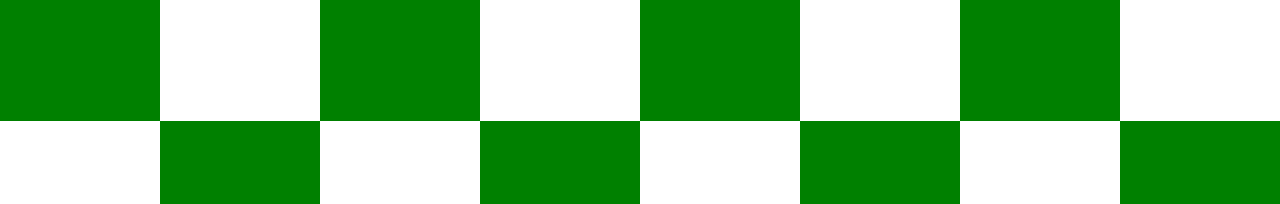
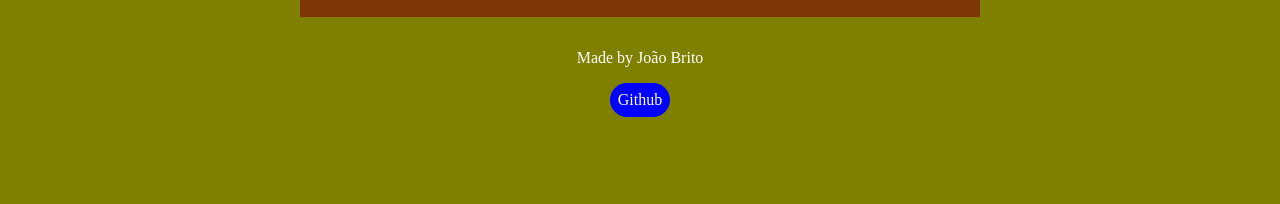
Before and after one commit to brito-joao/chess, a plain HTML site: page index.html in a window 1280 px wide. Shown: the part 748-952 px from the top of the page. After the commit the page ends 865 px from the top, so only its background shows below. Drawn offline with Linux system fonts and the light colour scheme.

Commit message:
Add basic style to game

```diff
--- a/index.html
+++ b/index.html
@@ -11,5 +11,10 @@
     <p class="title">Chess for 2 players</p>
     <div class="container"></div>
     <script src="index.js"></script>
+    <div class="extra">
+        <p>Made by João Brito</p>
+        <a href="http://github.com/brito-joao/chess">Github</a>
+    </div>
+
 </body>
 </html>
--- a/index.js
+++ b/index.js
@@ -1,6 +1,6 @@
 const container=document.querySelector(".container");
-const body=document.querySelector("body");
-
+const title=document.querySelector(".title");
+const body=document.querySelector("body")
 //main game object
 function Game(){
     this.board=[];
@@ -67,8 +67,8 @@ function game_over(game){
     })
     console.log("is game over?",counter);
     if(counter<2){
-        body.innerHTML+="<p class='gameo'>Game Over<p>";
-        body.style="background-color:white";
+        title.innerText="Game Over";
+        body.style="background-color:black";
     }
 }
 function mainFunction(square){
--- a/style.css
+++ b/style.css
@@ -3,15 +3,20 @@
     padding: 0;
 }
 body{
-    background-color: black;
+    background-color: rgb(34, 21, 3);
+    display: flex;
+    align-items: center;
+    flex-direction: column;
 
 }
 .container{
     width: 100vw;
-    margin-top: 20vh;
+    margin-top: 10vh;
     display: grid;
     gap:0;
     grid-template-columns: repeat(8,1fr);
+    border-top: solid 20px burlywood;
+    border-bottom: solid 20px burlywood;
 
 }
 .square{
@@ -37,3 +42,48 @@ body{
     margin-top: 1em;
     font-size: 2em;
 }
+.extra{
+    text-align: center;
+    margin-top: 1em;
+    color:white;
+    display: flex;
+    flex-direction: column;
+    max-width: 9em;
+    align-items: center;
+
+}
+.extra a{
+    margin-top: 1em;
+    background-color: blue;
+    text-decoration: none;
+    color:white;
+    padding: 0.5em;
+    border-radius: 2em;
+
+
+}
+@media screen and (min-width: 700px) {
+    body {
+      background-color: olive;
+      display: flex;
+      flex-direction: column;
+      align-items: center;
+      justify-content: center;
+      gap:1em;
+    }
+    .container{
+
+        width: 40em;
+        margin: 00;
+        border:solid 20px rgb(125, 53, 6);
+
+    }
+    .square{
+        width: 5em;
+        height: 5em;
+    }
+    .pawn{
+        width: 5em;
+        height:4.9em;
+    }
+  }
```
